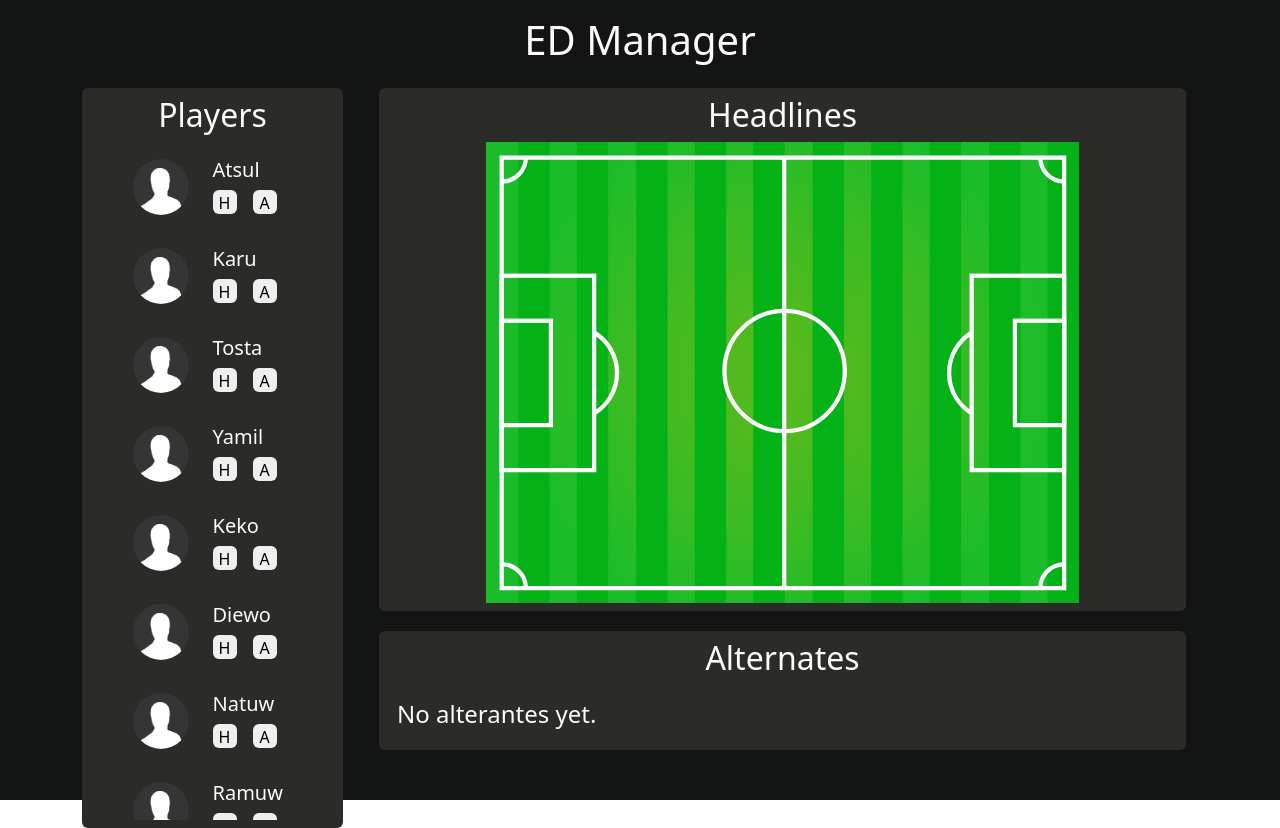
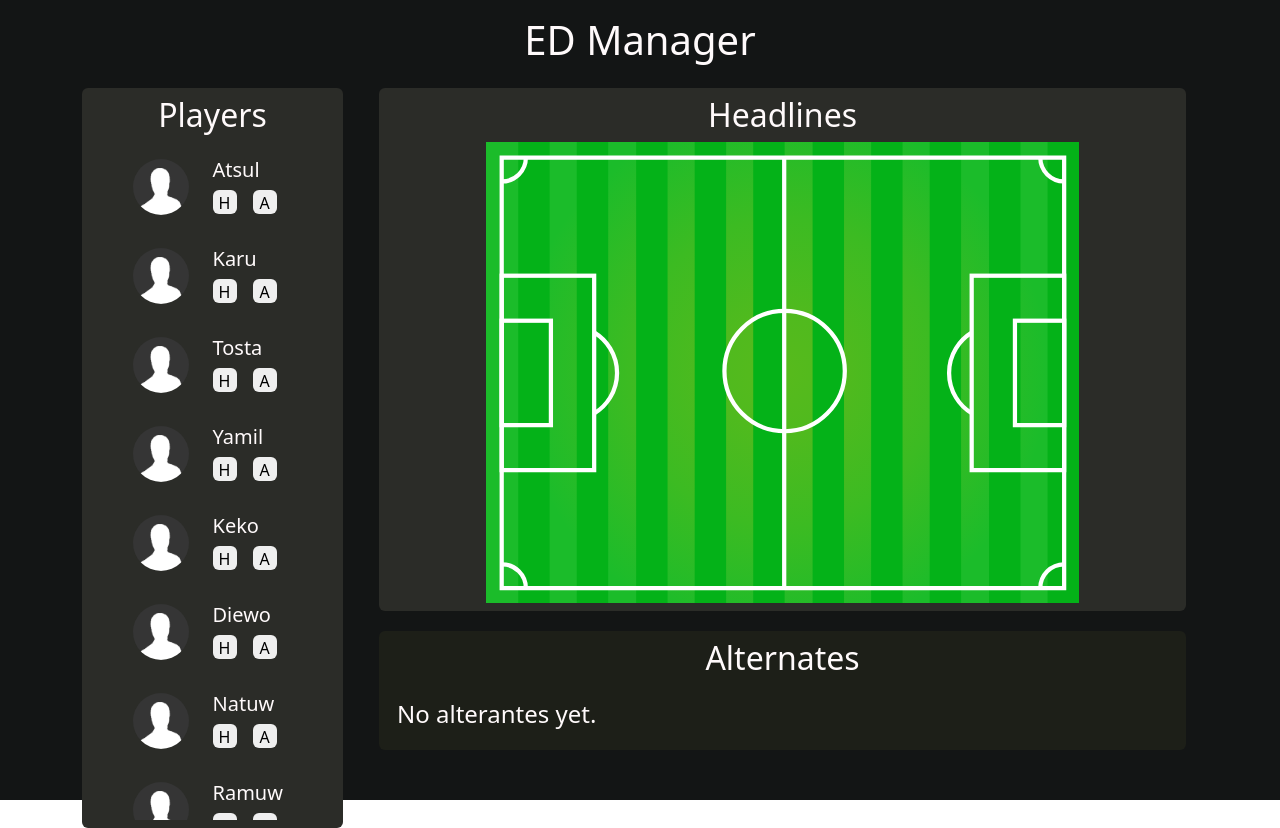
Before and after one commit to axel-aguilar97/ed-manager-v2, a React (Create React App) app: page / in a window 1280 px wide. Built offline with nearby package versions, Linux system fonts and the light colour scheme.

Commit message:
Change background and image size

```diff
--- a/src/components/Team/Alternates.jsx
+++ b/src/components/Team/Alternates.jsx
@@ -7,7 +7,7 @@ import defaultImage from "../../assets/resources/default_photo.png";
 // TODO: move styling to a separate file containing styles only
 const SectionAlternates = styled.section`
   padding: 8px;
-  background: #2b2c28;
+  background: #1d1f18;
   border-radius: 6px;
 `;
 
@@ -35,8 +35,8 @@ const ArticleAlternate = styled.article`
   }
 
   img {
-    width: 72px;
-    height: 72px;
+    width: 64px;
+    height: 64px;
     margin-bottom: 5px;
     object-fit: cover;
     border-radius: 100%;
@@ -51,7 +51,7 @@ const ArticleAlternate = styled.article`
     height: 1.15rem;
     top: -4px;
     right: -4px;
-    color: #000;
+    color: #444;
     background: #339989;
     border: none;
     border-radius: 6px;
```
